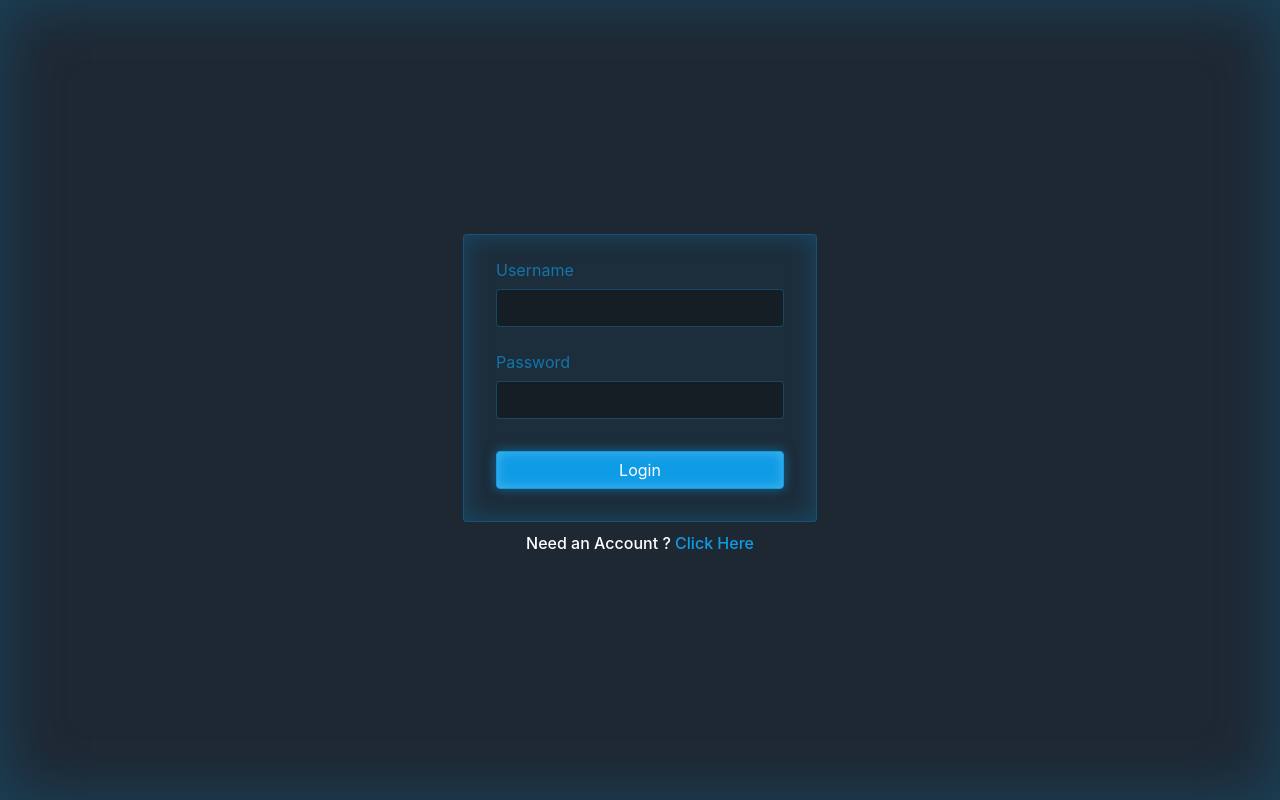
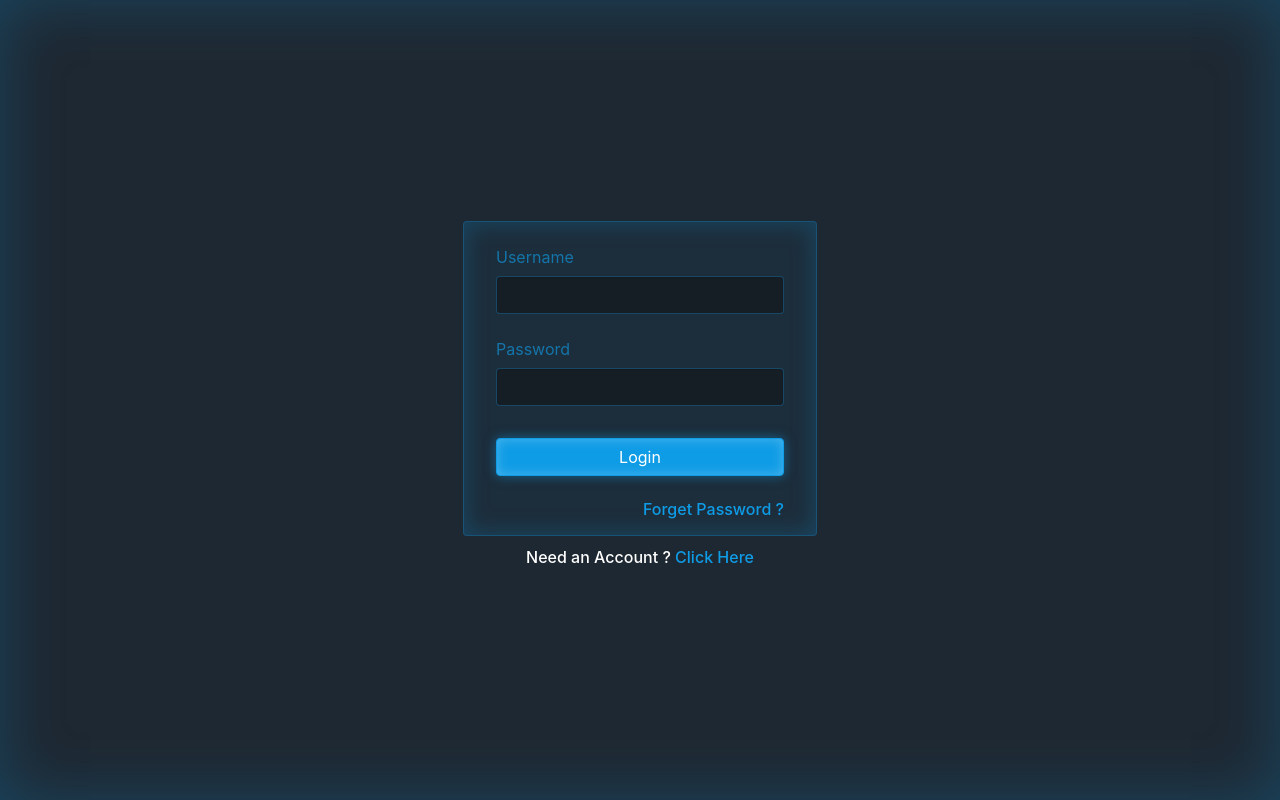
Before and after one commit to mhemanthkmr/TechFreaks, a PHP site: page /TechFreaks/login.php in a window 1280 px wide. Run offline with PHP 8.4, Linux system fonts and the light colour scheme.

Commit message:
Added a Button to redirect a Forget Passworf

```diff
--- a/login.php
+++ b/login.php
@@ -37,6 +37,9 @@ include('includes/header.php');
                 <button type="submit" name= "login_btn" class="btn btn-primary btn-block">Login</button>
               </div>
             </div>
+            <div class="text-right">
+              <h6 style="color:white"><a class="text-primary" href="forget_password.php">Forget Password ?</a></h6>
+            </div>
           </form>
         </div>
         <div class="text-center">
```
